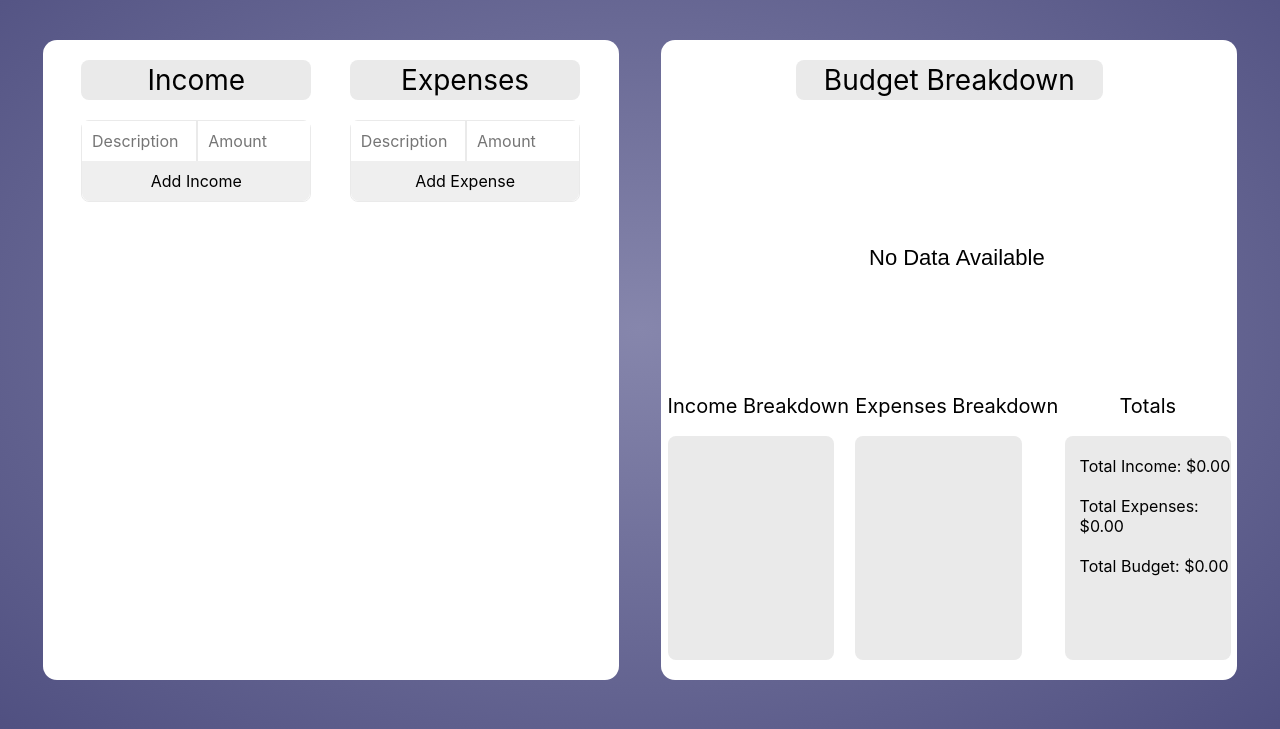
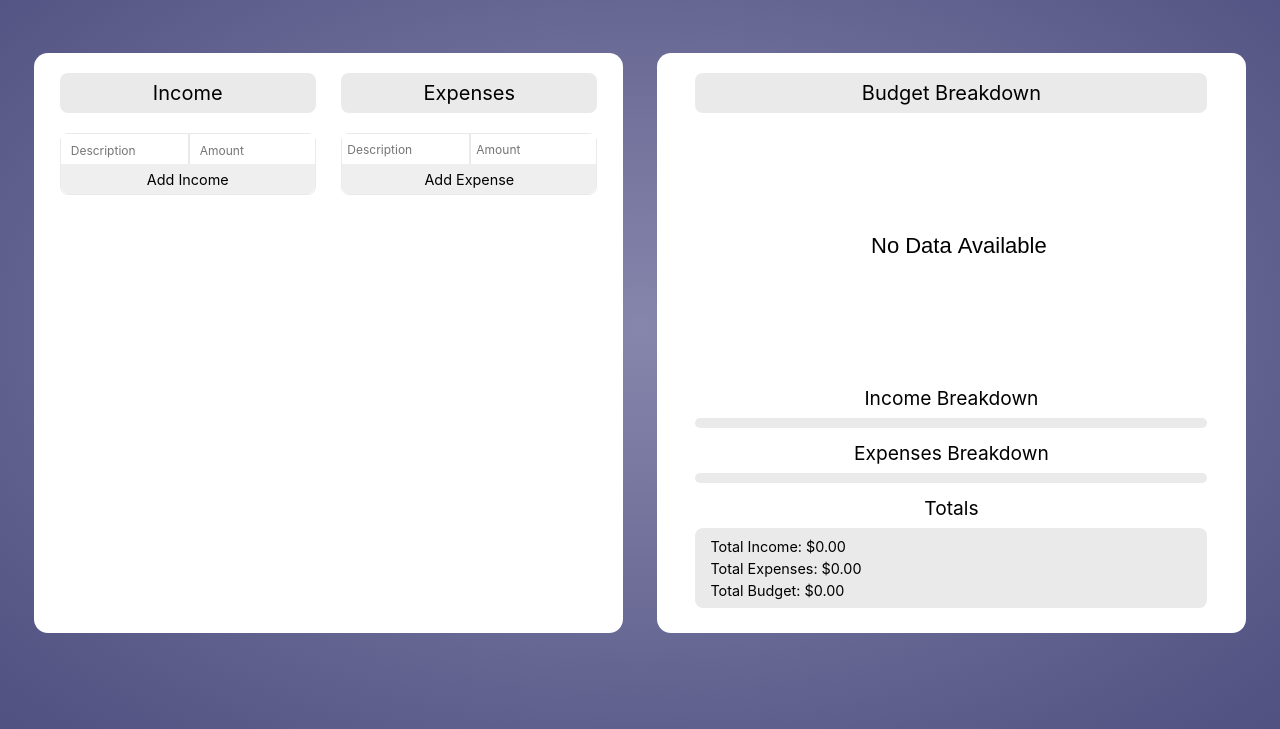
Before and after one commit to seanzinh0/budget-tracker, a website: page index.html in a window 1280 px wide. Shown: the part 71-800 px from the top of the page. Drawn offline with nearby package versions, Linux system fonts and the light colour scheme.

Commit message:
made tablet responsive and adjusted some styling

```diff
--- a/scss/style.scss
+++ b/scss/style.scss
@@ -47,18 +47,20 @@ body {
 
 .card {
   background-color: white;
-  height: 80vh;
-  width: 45vw;
+  height: auto;
+  width: 46vw;
   margin-top: 60px;
   border-radius: 14px;
+  margin-bottom: 60px;
 }
 
 .card-breakdown {
   background-color: white;
-  height: 80vh;
-  width: 45vw;
+  height: auto;
+  width: 46vw;
   margin-top: 60px;
   border-radius: 14px;
+  margin-bottom: 60px;
 }
 
 .wrapper__income-expense {
@@ -162,6 +164,7 @@ body {
 
 .input-wrap {
   display: flex;
+  height: 40px;
 }
 
 #add-expense {
@@ -266,7 +269,7 @@ body {
 
 #income__grid-pos {
   grid-row: 4;
-  height: 28vh;
+  height: 30vh;
   width: 13vw;
   background-color: $accent-color;
   margin-top: 10px;
@@ -277,7 +280,7 @@ body {
 
 #expense__grid-pos {
   grid-row: 4;
-  height: 28vh;
+  height: 30vh;
   width: 13vw;
   background-color: $accent-color;
   margin-top: 10px;
@@ -288,7 +291,7 @@ body {
 
 #total__grid-pos {
   grid-row: 4;
-  height: 28vh;
+  height: 30vh;
   width: 13vw;
   background-color: $accent-color;
   margin-top: 10px;
@@ -297,7 +300,7 @@ body {
 }
 
 .flex__wrapper-ul {
-  grid-row: 4;
+  grid-row: 3;
   display: flex;
   justify-content: space-evenly;
   margin-bottom: 20px;
@@ -409,9 +412,9 @@ body {
   font-size: 1rem;
 }
 
-@media screen and (max-width: 800px) {
+@media screen and (max-width: 799px) {
   .main__header {
-    height: 10vh;
+    height: 6vh;
   }
 
   .logo {
@@ -562,4 +565,173 @@ body {
   #amount-expense::placeholder {
     font-size: 0.75rem;
   }
+
+  .add-field {
+    margin-bottom: 20px;
+  }
 }
+
+@media screen and (min-width: 799px) and (max-width: 1399px) {
+  .main__header {
+    height: 8vh;
+  }
+
+  .logo {
+    font-size: 2.25rem;
+  }
+
+  .chart__wrapper {
+    margin-top: 20px;
+    height: 30vh;
+  }
+
+  .title-wrap {
+    width: 20vw;
+  }
+
+  .title-wrap h1 {
+    font-size: 1.25rem;
+  }
+
+  #description-income::placeholder {
+    font-size: 0.75rem;
+  }
+
+  #amount-income::placeholder {
+    font-size: 0.75rem;
+  }
+
+  #description-expense {
+    padding-left: 5px;
+    font-size: 0.75rem;
+  }
+
+  #amount-expense {
+    padding-left: 5px;
+    font-size: 0.75rem;
+  }
+
+  #description-expense::placeholder {
+    font-size: 0.75rem;
+  }
+
+  #amount-expense::placeholder {
+    font-size: 0.75rem;
+  }
+
+  .add-field {
+    width: 20vw;
+  }
+
+  .input-wrap {
+    height: 30px;
+  }
+
+  .income-wrap {
+    width: 20vw;
+  }
+
+  .expense-wrap {
+    width: 20vw;
+  }
+
+  label {
+    font-size: 0.8rem;
+  }
+
+  #income-text {
+    width: 15vw;
+    height: 30px;
+    font-size: 0.8rem;
+  }
+
+  #expense-text {
+    width: 15vw;
+    height: 30px;
+    font-size: 0.8rem;
+  }
+
+  .delete-btn {
+    width: 5vw;
+    height: 30px;
+    display: flex;
+    justify-content: center;
+    align-items: center;
+    font-size: 0.8rem;
+  }
+
+  #add-income {
+    height: 30px;
+    font-size: 0.9rem;
+  }
+
+  #add-expense {
+    height: 30px;
+    font-size: 0.9rem;
+  }
+
+  .title-wrap-budget {
+    width: 40vw;
+  }
+
+  .title-wrap-budget h1 {
+    font-size: 1.25rem;
+  }
+
+  .flex__wrapper-ul {
+    flex-direction: column;
+    grid-row: 3;
+  }
+
+  #income__grid-pos {
+    height: auto;
+    width: 40vw;
+    margin: auto;
+  }
+
+  #expense__grid-pos {
+    height: auto;
+    width: 40vw;
+    margin: auto
+  }
+
+  #total__grid-pos {
+    height: 80px;
+    width: 40vw;
+    margin: auto
+  }
+
+  .ul__income {
+    margin-top: 5px;
+    margin-bottom: 5px;
+    gap: 0;
+  }
+
+  .ul__income li {
+    font-size: 0.9rem;
+  }
+
+  .ul__expense {
+    margin-top: 5px;
+    margin-bottom: 5px;
+    gap: 0;
+  }
+
+  .ul__expense li {
+    font-size: 0.9rem;
+  }
+
+  .ul__total {
+    margin-top: auto;
+    margin-bottom: auto;
+    gap: 5px;
+  }
+
+  .ul__total li {
+    font-size: 0.9rem;
+  }
+
+  .breakdown-text {
+    font-size: 1.2rem;
+  }
+}
```
Also changed, not shown: scss/style.css.
